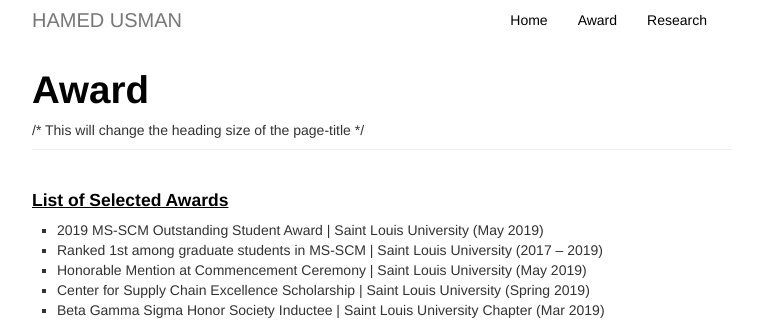
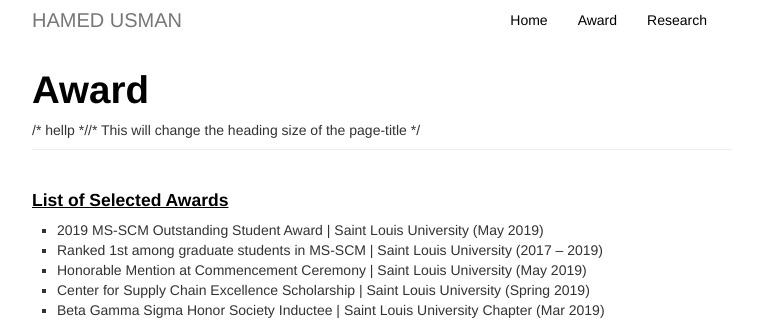
Before and after one commit to hamedusman/hamedusman.github.io, a Jekyll site: the page built from pages/award.md, in a window 1280 px wide. Shown: the top 320 px of the page, without its empty margins (258-1021 px from the left). Built offline with Jekyll 4.4.1, drawn with Linux system fonts in a browser that asks for light colours.

Commit message:
Update page.html

```diff
--- a/_includes/themes/twitter/page.html
+++ b/_includes/themes/twitter/page.html
@@ -1,5 +1,5 @@
 <div class="page-header">
-  <h1>{{ page.title }} {% if page.tagline %} <small>{{ page.tagline }}</small>{% endif %}</h1> /* This will change the heading size of the page-title */
+  <h1>{{ page.title }} {% if page.tagline %} <small>{{ page.tagline }}</small>{% endif %}</h1> /* hellp *//* This will change the heading size of the page-title */
 </div>
 
 <div class="row-fluid">
```
